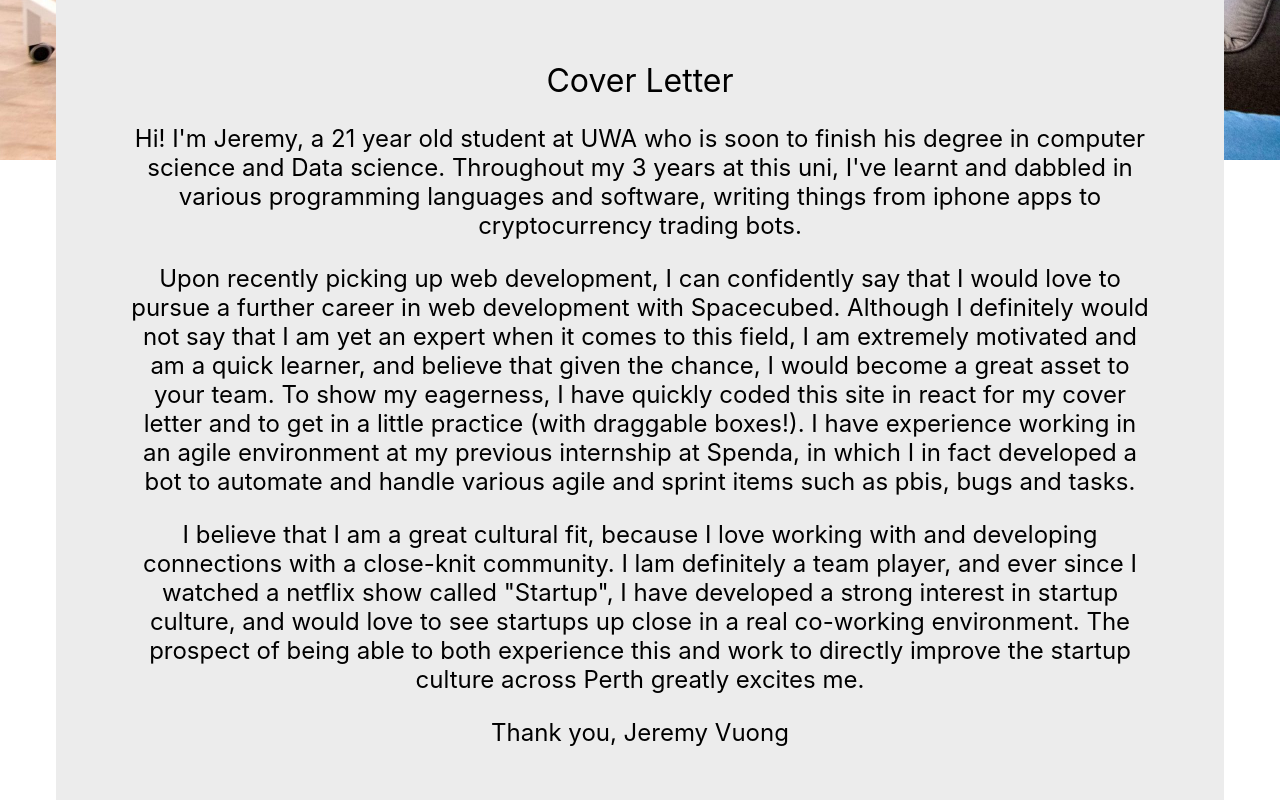
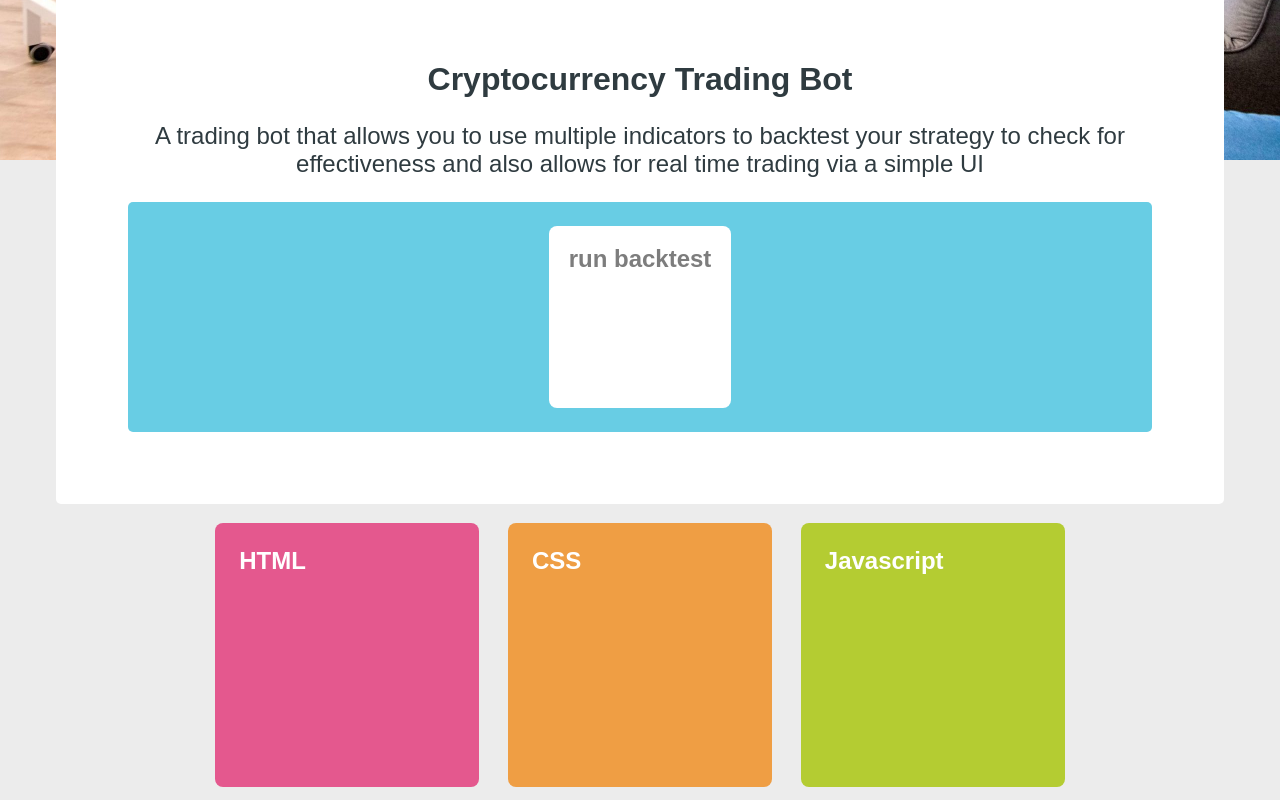
Before and after one commit to ATGphum/TradingBotsSite, a React (Create React App) app: page / in a window 1280 px wide. Shown: the part 480-1280 px from the top of the page. Built offline with nearby package versions, Linux system fonts and the light colour scheme.

Commit message:
css work

```diff
--- a/src/App.css
+++ b/src/App.css
@@ -1,5 +1,7 @@
 .App {
   text-align: center;
+  font-family: sans-serif;
+  color: #2f3b40;
 }
 
 .App-logo {
@@ -39,6 +41,7 @@
 
 .Page {
   padding-bottom: 5%;
+  background-color: rgba(236, 236, 236, 1);
 }
 
 .TopBar {
@@ -116,17 +119,19 @@
 .CoverPage {
   height: auto;
   width: 80%;
-  background-color: rgba(236, 236, 236, 1);
+  background-color: white;
   margin-left: auto;
   margin-right: auto;
   position: relative;
 
   font-size: 1.5rem;
   padding: 3em;
+  border-radius: 5px;
 }
 
 .DescriptionHeader {
   font-size: 2rem;
+  font-weight: bold;
 }
 
 .SkillBoxes {
@@ -149,6 +154,7 @@
   padding: 1em;
   font-size: 1.5rem;
   font-weight: 700;
+  border-radius: 8px;
 }
 
 .BoxList {
@@ -173,3 +179,27 @@
 .Linkedin {
   color: inherit;
 }
+
+.BacktestBox {
+  background-color: #68cde4;
+  border-radius: 5px;
+  padding: 1.5rem;
+  display: flex;
+  position: relative;
+  margin-left: auto;
+  margin-right: auto;
+}
+
+.BacktestConfirm {
+  height: 6em;
+  width: 6em;
+  background-color: #ffffff;
+  margin-left: auto;
+  margin-right: auto;
+  color: #7d7d7d;
+  text-align: center;
+  padding: 0.8em;
+  font-size: 1.5rem;
+  font-weight: 700;
+  border-radius: 8px;
+}
--- a/src/pageModules/accessories.js
+++ b/src/pageModules/accessories.js
@@ -13,7 +13,7 @@
 
   return (
     <div className="Title">
-      <div className="InitialTitle">DEAR</div>
+      <div className="InitialTitle">POWERED BY</div>
       <Logo/>
     </div>
   )
--- a/src/pageModules/coverPage.js
+++ b/src/pageModules/coverPage.js
@@ -13,7 +13,7 @@
   function DescriptionHeader() {
     return (
       <div className="DescriptionHeader">
-        Cover Letter
+        Cryptocurrency Trading Bot
       </div>
     )
   }
@@ -22,24 +22,42 @@
     return (
       <div className="DescriptionBody">
         <p>
-          Hi! I'm Jeremy, a 21 year old student at UWA who is soon to finish his degree in computer science
-          and Data science. Throughout my 3 years at this uni, I've learnt and dabbled in various
-          programming languages and software, writing things from iphone apps to cryptocurrency trading bots.
+          A trading bot that allows you to use multiple indicators to backtest your strategy to check for effectiveness and also allows for real time trading via a simple UI
         </p>
-        <p>
-          Upon recently picking up web development, I can confidently say that I would love to pursue a further career in web development with Spacecubed. Although I definitely would not
-          say that I am yet an expert when it comes to this field, I am extremely motivated and am a quick learner, and believe that given the chance,
-          I would become a great asset to your team. To show my eagerness, I have quickly coded this site in react for my cover letter and to get in a little practice (with draggable boxes!).
-          I have experience working in an agile environment at my previous internship at Spenda, in which I in fact developed a bot to automate and handle various agile and sprint items such as pbis, bugs and tasks.
-        </p>
-        <p>
-          I believe that I am a great cultural fit, because I love working with and developing connections with
-          a close-knit community. I lam definitely a team player, and ever since I watched a netflix show called "Startup", I have developed a strong interest in startup culture, and would love to see startups up close in a real co-working environment.
-          The prospect of being able to both experience this and work to directly improve the startup culture across Perth greatly excites me.
-        </p>
-        <p>
-          Thank you, Jeremy Vuong
-        </p>
+        <BacktestBox/>
       </div>
     )
   }
+
+  function BacktestBox() {
+    return (
+      <div className="BacktestBox">
+        <BacktestForm/>
+        <BacktestConfirm/>
+      </div>
+    )
+  }
+
+  function BacktestForm() {
+    return (
+      <div className="BacktestForm">
+
+      </div>
+    )
+  }
+
+  function BacktestConfirm() {
+    return (
+      <div className="BacktestConfirm">
+        run backtest
+      </div>
+    )
+  }
+
+  function TradingBotBox() {
+    return (
+      <div className="TradingBoxBox">
+
+      </div>
+    )
+  }
```
